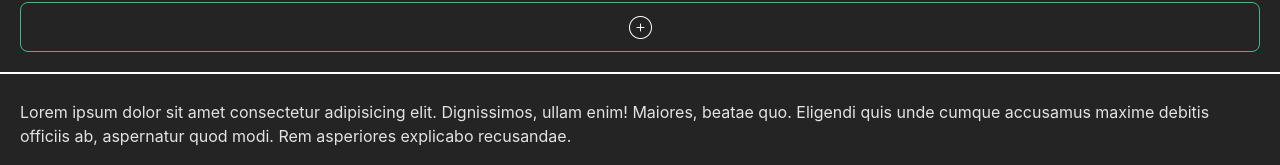
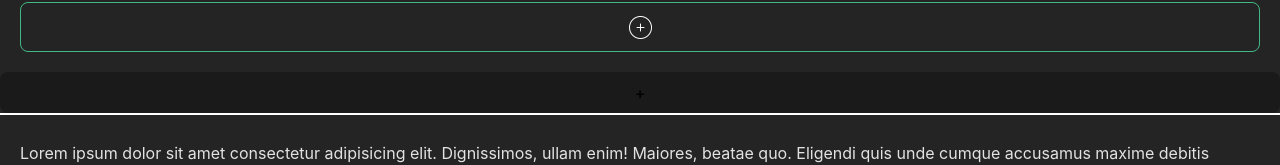
Before and after one commit to CTEPXMGN/testSmart, a Vue app in the folder smart-vue-app/: page / in a window 1280 px wide. Both pictures are taken after typing "Sample", "Sample123" into the empty fields and a click on the button "Войти". Shown: the part 175-340 px from the top of the page. Built offline with nearby package versions, Linux system fonts and the light colour scheme; no server answers.

Commit message:
added toggle task

```diff
--- a/smart-vue-app/src/App.vue
+++ b/smart-vue-app/src/App.vue
@@ -1,8 +1,13 @@
 <template>
   <AuthPage v-if="!isLogged" @setLogin="setLogin" />
   <div v-else>
-    <HeaderComp :isLogged="isLogged" @setLogin="setLogin" />
-    <MainComp :todosData="todosData" @removeTask="removeTask" />
+    <header-comp :isLogged="isLogged" @setLogin="setLogin" />
+    <main-comp
+      :todosData="todosData"
+      @removeTask="removeTask"
+      @toggleDoneTask="toggleDoneTask"
+      @addNewTask="addNewTask"
+    />
     <footer class="footer">
       <p>
         Lorem ipsum dolor sit amet consectetur adipisicing elit. Dignissimos,
@@ -178,7 +183,23 @@ export default {
         return todo.id !== id;
       });
     },
-    addNewTask() {},
+    addNewTask() {
+      this.todosData = [
+        ...this.todosData,
+        {
+          id: 250,
+          userId: 1,
+          completed: false,
+          title: "1234567",
+        },
+      ];
+    },
+    toggleDoneTask(id) {
+      this.todosData = this.todosData.map((task) => {
+        task.id === id && (task.completed = !task.completed);
+        return task;
+      });
+    },
   },
   mounted() {
     this.getTodos();
--- a/smart-vue-app/src/components/AddTaskModal.vue
+++ b/smart-vue-app/src/components/AddTaskModal.vue
@@ -7,7 +7,12 @@
           class="add-modal__btn-save"
           @click="
             handlerToggle();
-            setNewTask();
+            addNewTask({
+              id: 250,
+              userId: 1,
+              completed: false,
+              title: '1234567',
+            });
           "
         >
           Сохранить
@@ -22,7 +27,7 @@
 
 <script>
 export default {
-  emits: ["toggleNewTaskModal"],
+  emits: ["toggleNewTaskModal", "addNewTask"],
   props: {
     addModalView: {
       type: Boolean,
--- a/smart-vue-app/src/components/MainComp.vue
+++ b/smart-vue-app/src/components/MainComp.vue
@@ -18,6 +18,7 @@
             class="item-check__input"
             type="checkbox"
             v-bind:checked="todo.completed"
+            @click="$emit('toggleDoneTask', todo.id)"
           />
           <div class="chekbox"></div>
         </td>
@@ -34,9 +35,10 @@
     </table>
 
     <button class="add-item__btn" @click="toggleNewTaskModal"></button>
-
+    <button @click="this.$emit('addNewTask')">+</button>
     <AddTaskModal
       @toggleNewTaskModal="toggleNewTaskModal"
+      @addNewTask="this.$emit('addNewTask')"
       :addModalView="addModalView"
       :todosData="todosData"
     />
@@ -55,7 +57,7 @@ export default {
       required: true,
     },
   },
-  emits: ["removeTask"],
+  emits: ["removeTask", "toggleDoneTask", "addNewTask"],
   data() {
     return {
       addModalView: true,
```
